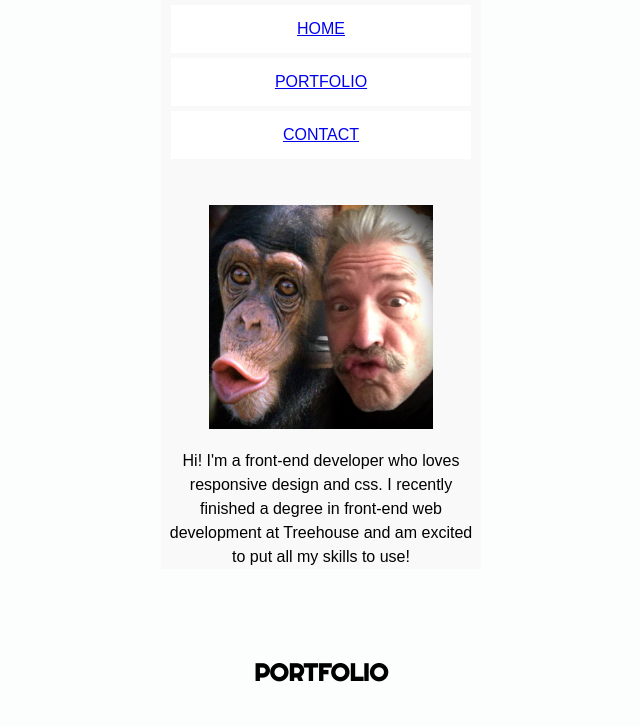
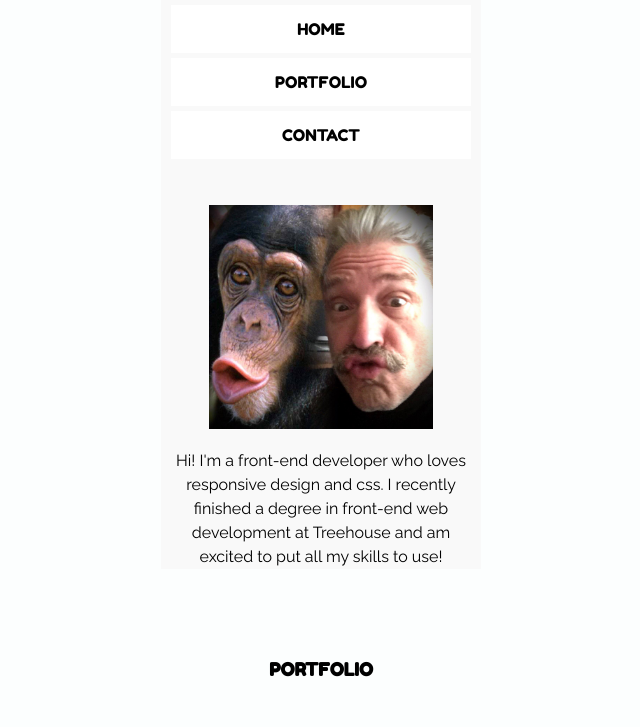
Before and after one commit to dbixel/tech-degree-project-2, a plain HTML site: page index.html in a window 1280 px wide. Shown: the part 95-822 px from the top of the page, without its empty margins (319-959 px from the left). Drawn offline with Linux system fonts and the light colour scheme.

Commit message:
changed font-family to 'Raleway', added psudo classes to links.

```diff
--- a/css/styles.css
+++ b/css/styles.css
@@ -1,16 +1,17 @@
-
-
 body {
-
   width: 320px;
   text-align: center;
   margin: auto;
   background-color: #FCFEFE;
-  font-family: 'Quicksand', sans-serif;
+  font-family: 'Raleway', sans-serif;
 }
 
 h1 {
   padding-top: 20px;
+}
+
+h2 {
+  font-size: 18px;
 }
 
 ul {
@@ -30,14 +31,15 @@ img {
   max-width: 100%;
 }
 
-h1 {
-
+a {
+  text-decoration: none;
 }
 
 h1,
 h2,
-h3 {
-  font-family: 'Righteous', cursive, sans-serif;
+h3,
+li {
+  font-family: 'Fredoka One', cursive;
 }
 
 
@@ -63,6 +65,7 @@ header nav img {
 
 p {
   line-height: 1.5;
+  padding: 0  10px;
 }
 
 main div {
@@ -90,3 +93,8 @@ footer {
 .item-2 {
   padding: 10px;
 }
+
+
+a:link {color: black;}
+a:visited {color: grey;}
+a:hover {color: blue;}
--- a/index.html
+++ b/index.html
@@ -4,7 +4,8 @@
     <title>Dan Bixel</title>
     <meta name=viewport content="width=device-width, initial-scale=1">
     <link href="css/normalize.css" rel=stylesheet>
-    <link href="https://fonts.googleapis.com/css?family=Dosis|Righteous" rel="stylesheet">
+    <link href="https://fonts.googleapis.com/css?family=Fredoka+One" rel="stylesheet">
+    <link href="https://fonts.googleapis.com/css?family=Raleway" rel="stylesheet">
     <link href="css/styles.css" rel=stylesheet>
   </head>
   <body>
```
